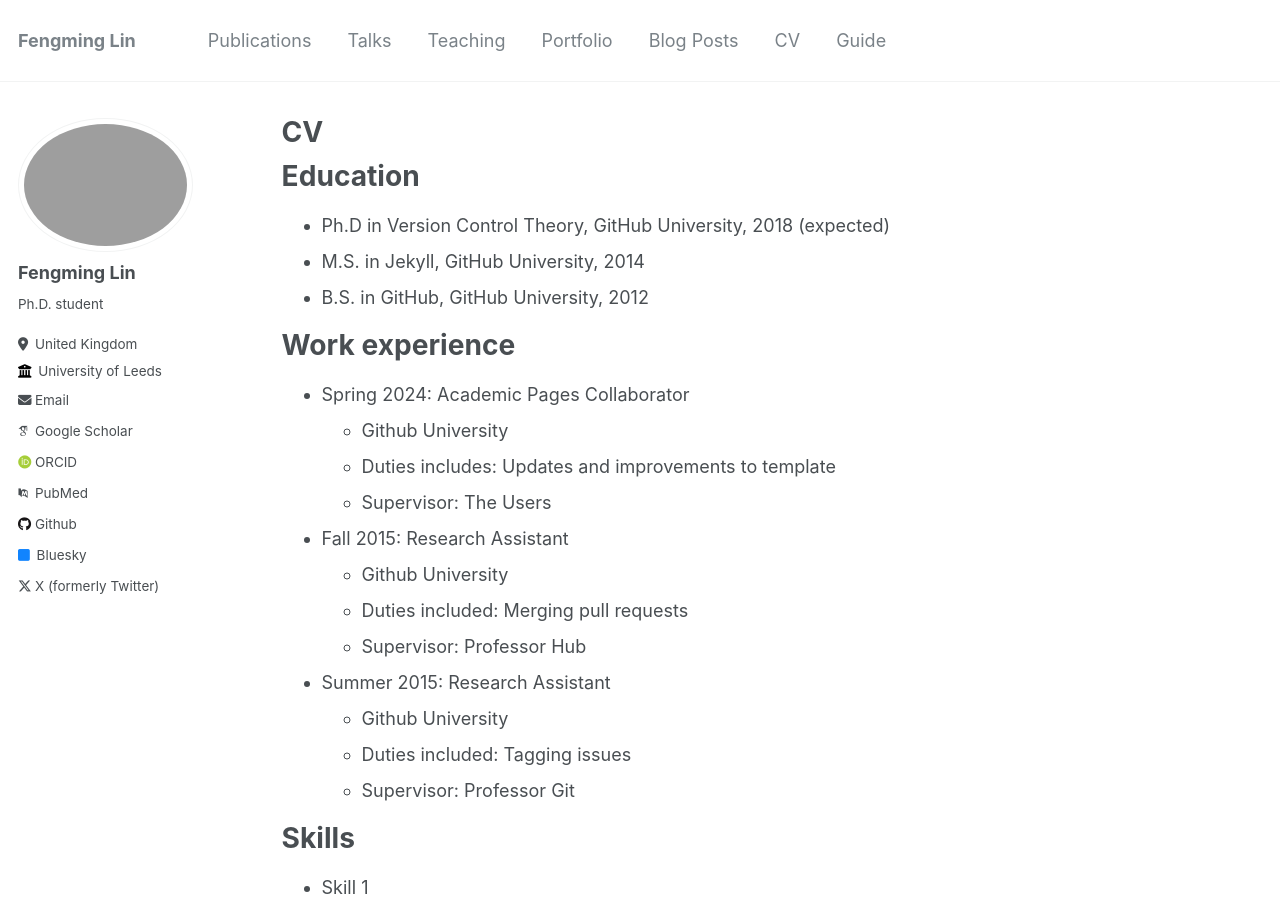
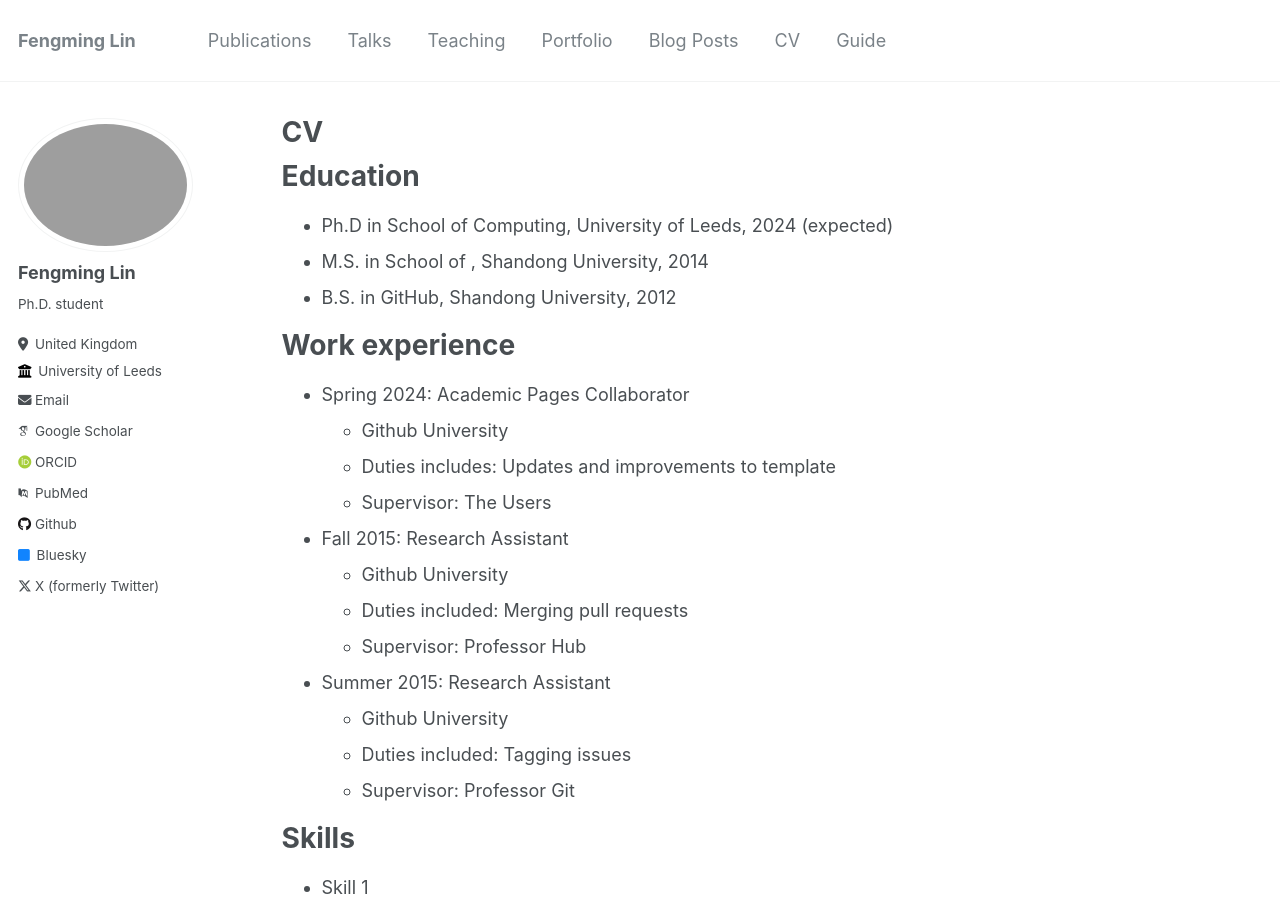
Before and after one commit to fmlinks/fmlinks.github.io, a Jekyll site: the page built from _pages/cv.md, in a window 1280 px wide and 900 px high. Built offline with Jekyll 4.4.1, drawn with Linux system fonts in a browser that asks for light colours; some web fonts are replaced.

Commit message:
Update cv.md

```diff
--- a/_pages/cv.md
+++ b/_pages/cv.md
@@ -11,9 +11,9 @@ redirect_from:
 
 Education
 ======
-* Ph.D in Version Control Theory, GitHub University, 2018 (expected)
-* M.S. in Jekyll, GitHub University, 2014
-* B.S. in GitHub, GitHub University, 2012
+* Ph.D in School of Computing, University of Leeds, 2024 (expected)
+* M.S. in School of , Shandong University, 2014
+* B.S. in GitHub, Shandong University, 2012
 
 Work experience
 ======
```
